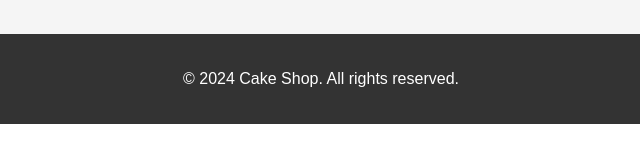
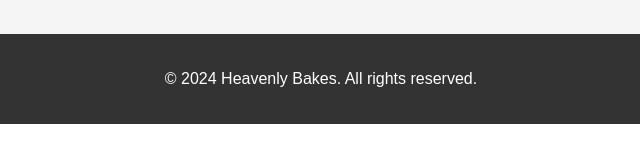
Before and after one commit to Arjun13-git/project1, a plain HTML site: page cart.html in a window 1280 px wide. Shown: the part 313-476 px from the top of the page, 319-959 px from the left. Drawn offline with Linux system fonts and the light colour scheme.

Commit message:
Update cart.html

```diff
--- a/cart.html
+++ b/cart.html
@@ -29,7 +29,7 @@
 
     <!-- Footer -->
     <footer>
-        <p>&copy; 2024 Cake Shop. All rights reserved.</p>
+        <p>&copy; 2024 Heavenly Bakes. All rights reserved.</p>
     </footer>
 
     <script src="scripts.js"></script>
```
